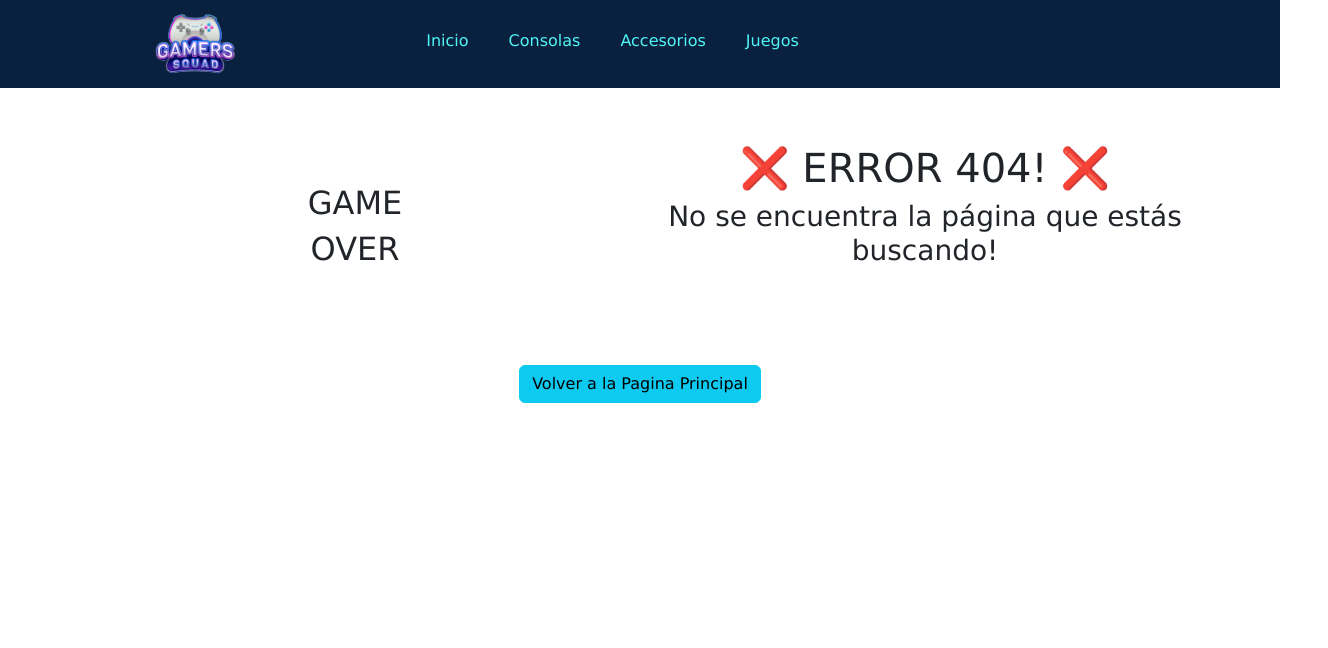
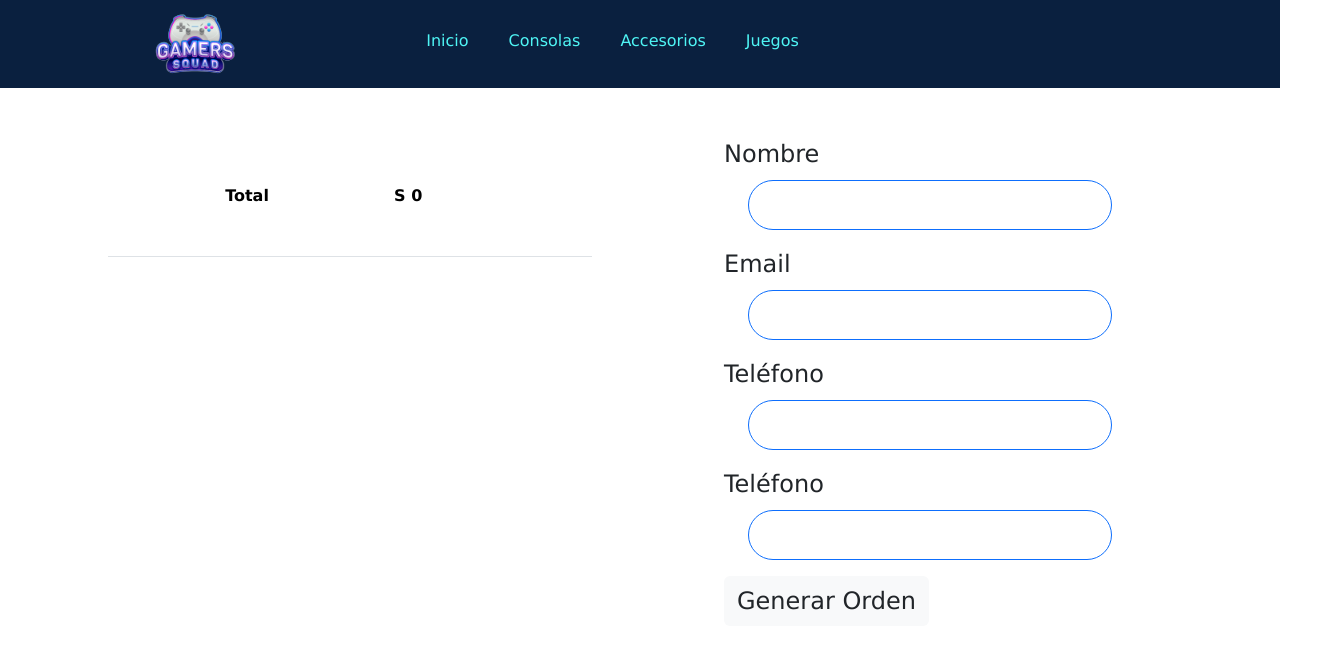
Before and after one commit to jesgodoy/proyecto-reactjs-godoyjesica-comison-61565, a React (Vite) app: page /checkout in a window 1280 px wide. Before the commit this address had no page. Shown: the top 648 px of the page, 1328 px wide, since content can reach past the window. Built offline with nearby package versions, Linux system fonts and the light colour scheme.

Commit message:
checkout y chekout conexion de firebase con detail y correcion de errores

```diff
--- a/src/App.jsx
+++ b/src/App.jsx
@@ -9,6 +9,7 @@ import ItemDetailContainer from './Components/ItemDetailContainer/ItemDetailCont
 import Error404 from './Components/Error404/Error404.jsx';
 import CartContextProvider from './Context/CartContext.jsx';
 import Cart from './Components/Cart/Cart.jsx';
+import Checkout from './Components/Checkout/Checkout.jsx';
 
 
 function App() {
@@ -22,6 +23,7 @@ function App() {
             <Route exact path= "/category/:categoryId" element={<ItemListContainer/>}/>
             <Route exact path={"/product/:id"} element={<ItemDetailContainer />} />
             <Route exact path={"/cart"} element={<Cart />} />
+            <Route exact path={"/checkout"} element={<Checkout />} />
             <Route exact path={"*"} element={<Error404/>}/>
           </Routes>
         </BrowserRouter>
--- a/src/Components/Cart/Cart.jsx
+++ b/src/Components/Cart/Cart.jsx
@@ -48,7 +48,7 @@ const Cart = () =>{
                             <tr>
                                 <td colSpan={4} className="align-middle text-center fs-3 py-5"><b>Total</b></td>
                                 <td className="align-middle text-center fs-3 py-5"><b>S {sumProducts()}</b></td>
-                                <td className="align-middle text-end"><button>checkout</button></td>
+                                <td className="align-middle text-end"><Link to={"/checkout"} className="btn bg-light">Checkout</Link></td>
                             </tr>
                         </tbody>
 
--- /dev/null
+++ b/src/Components/Checkout/Checkout.jsx
@@ -0,0 +1,86 @@
+
+
+import { useContext, useState } from "react"
+import { CartContext } from "../../Context/CartContext";
+import { addDoc, collection, getFirestore } from "firebase/firestore/lite";
+
+
+const Checkout = ()=>{
+    const{cart, sumProducts, removeProduct} = useContext(CartContext)
+    const[name, setName]= useState("")
+    const[email, setEmail]= useState("")
+    const[phone, setPhone]= useState("")
+    const[address, setAdress]= useState("")
+    const[orderId, setOrderId]= useState("")
+
+
+    const generateOrder = () =>{
+        const buyer ={name:name, email:email, phone:phone, address:address};
+        const products =cart.map(product =>({id:product.id, title:product.name, price:product.price}));
+        const order ={buyer:buyer, products:products, total:sumProducts()}
+        const db = getFirestore();
+        const ordersCollection = collection(db, "orders");
+        addDoc(ordersCollection, order).then(data => {
+            setOrderId(data.id)
+        })
+
+    }
+
+    return(
+        <div className="container-fluid m-5 pe-5">
+            <div className="row">
+                <div className="col mx-5">
+                        <table className="table">
+                            <tbody>
+                                {cart.map(product =>(
+                                    <tr key={product.id} >
+                                        <td className="align-middle text-center">{product.name}</td>
+                                        <td><img src={product.img} alt={product.name} width={100}/></td>
+                                        <td className="align-middle text-center">$ {product.price}</td>
+                                        <td className="align-middle text-center">x {product.quantity}</td>
+                                        <td className="align-middle text-center">$ {product.quantity * product.price}</td>
+                                        <td className="align-middle text-center"><i className="bi bi-trash-fill" onClick={()=> {removeProduct(product.id)}}title="Eliminar Producto"></i></td>
+                                    </tr>
+                                ))}
+                                <tr>
+                                    <td colSpan={4} className="align-middle text-center fs-6 py-2"><b>Total</b></td>
+                                    <td className="fs-6 py-5"> <b>S {sumProducts()}</b></td>
+                                </tr>
+                            </tbody>
+
+                        </table>
+
+                    </div>
+                    <div className="col mx-5 pe-5">
+                        <form className="container">
+                            <div className="mb-3 me-5 pe-5">
+                                <label className="form-label fs-4">Nombre</label>
+                                <input type="text" className="form-control ms-4 rounded-pill border border-primary fs-4" onInput={(event) => {setName(event.target.value)}} />
+                            </div>
+                            <div className="mb-3 me-5 pe-5">
+                                <label className="form-label fs-4">Email</label>
+                                <input type="text" className="form-control ms-4 rounded-pill border border-primary fs-4" onInput={(event) => {setEmail(event.target.value)}} />
+                            </div>
+                            <div className="mb-3 me-5 pe-5">
+                                <label className="form-label fs-4">Teléfono</label>
+                                <input type="text" className="form-control ms-4  rounded-pill border border-primary fs-4" onInput={(event) => {setPhone(event.target.value)}}  />
+                            </div>
+                            <div className="mb-3 me-5 pe-5">
+                                <label className="form-label fs-4">Teléfono</label>
+                                <input type="text" className="form-control ms-4 rounded-pill border border-primary fs-4" onInput={(event) => {setAdress(event.target.value)}}  />
+                            </div>
+                            <button type="button" className="btn bg-light fs-4" onClick={ generateOrder}>Generar Orden</button>
+                        </form>
+                    </div>
+
+                </div>
+            <div className="row">
+                <div className="col my-4">
+                {orderId ? <div className="alert text-center fs-3" role="alert">Tu Compra se proceso con exito. Tu Orden de Compra es: <h4>{orderId}</h4></div> : ""}
+                </div>
+            </div>
+
+        </div>
+    )
+}
+export default Checkout
```
